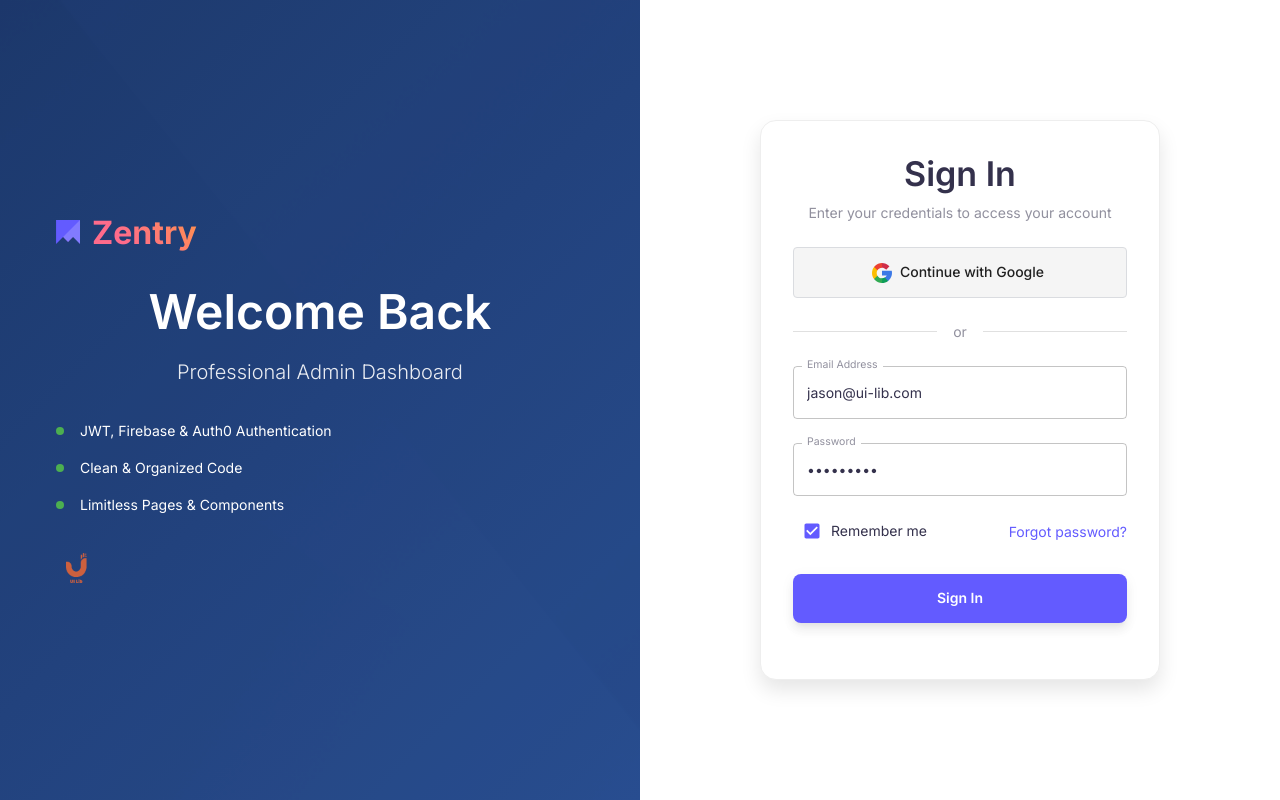
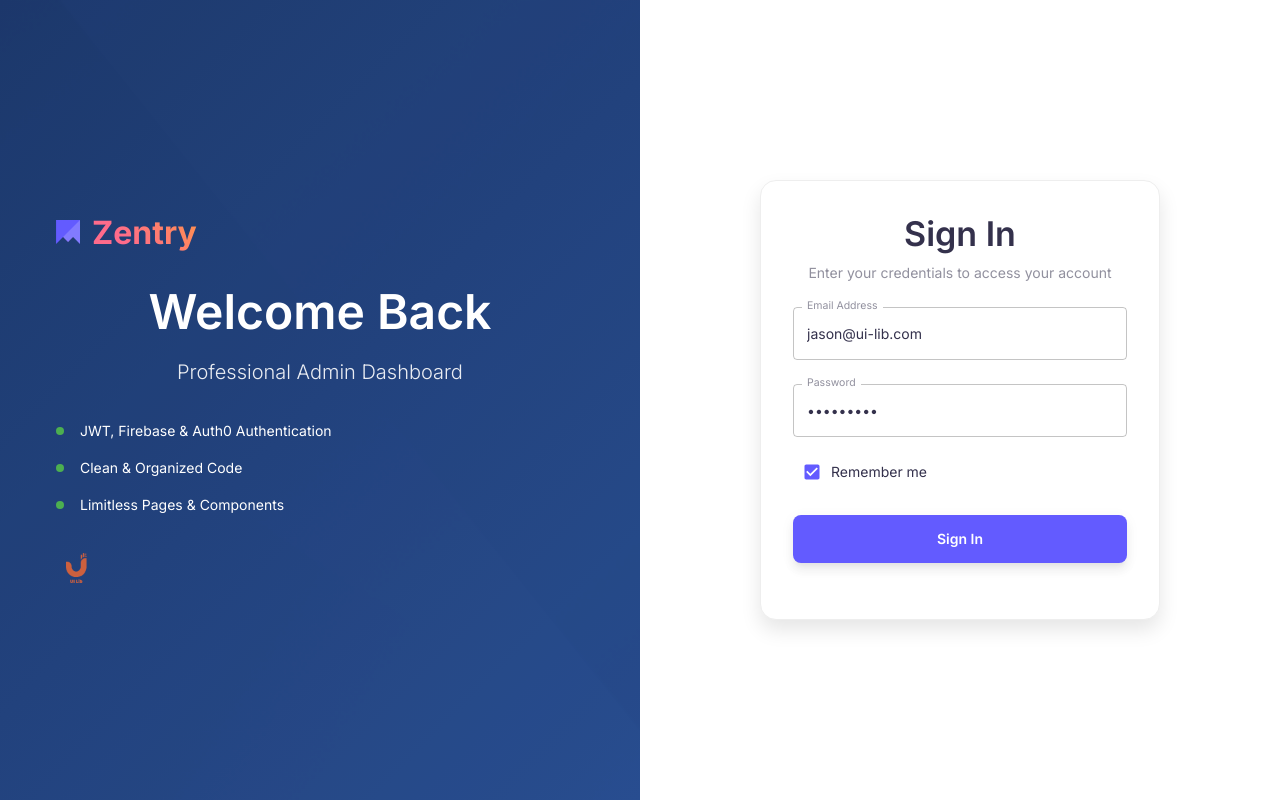
Before and after one commit to SEP490-SU25-G16/zentry-web, a React (Vite) app: page /session/signin in a window 1280 px wide. Built offline with nearby package versions, Linux system fonts and the light colour scheme; no server answers; a small style sheet from the web is missing; what axios-mock-adapter would draw is missing.

Commit message:
remove login by google and enroll student

```diff
--- a/src/app/views/schedules/components/ClassDetailPage.jsx
+++ b/src/app/views/schedules/components/ClassDetailPage.jsx
@@ -431,7 +431,7 @@ const ClassDetailPage = () => {
         <Typography variant="h4" component="h1" sx={{ flexGrow: 1 }}>
           Class Details
         </Typography>
-        <Button
+        {/* <Button
           variant="contained"
           onClick={handleEnrollStudent}
           startIcon={<PersonAddIcon />}
@@ -443,7 +443,7 @@ const ClassDetailPage = () => {
           }}
         >
           Enroll Students
-        </Button>
+        </Button> */}
         <Button
           variant="outlined"
           onClick={handleOpenAssignLecturer}
--- a/src/app/views/sessions/login/FirebaseLogin.jsx
+++ b/src/app/views/sessions/login/FirebaseLogin.jsx
@@ -1,24 +1,19 @@
-import { NavLink, useLocation, useNavigate } from "react-router-dom";
+import { Formik } from "formik";
 import { useSnackbar } from "notistack";
-import { Formik } from "formik";
+import { useLocation, useNavigate } from "react-router-dom";
 import * as Yup from "yup";
 
+import LoadingButton from "@mui/lab/LoadingButton";
 import Box from "@mui/material/Box";
-import Card from "@mui/material/Card";
-import Grid from "@mui/material/Grid2";
 import Button from "@mui/material/Button";
 import Checkbox from "@mui/material/Checkbox";
+import Container from "@mui/material/Container";
+import Paper from "@mui/material/Paper";
+import { styled, useTheme } from "@mui/material/styles";
 import TextField from "@mui/material/TextField";
 import Typography from "@mui/material/Typography";
-import Container from "@mui/material/Container";
-import Paper from "@mui/material/Paper";
-import Divider from "@mui/material/Divider";
-import { styled, useTheme } from "@mui/material/styles";
-import LoadingButton from "@mui/lab/LoadingButton";
 // GLOBAL CUSTOM COMPONENTS
 import MatxLogo from "app/components/MatxLogo";
-import MatxDivider from "app/components/MatxDivider";
-import { Paragraph, Span } from "app/components/Typography";
 // GLOBAL CUSTOM HOOKS
 import useAuth from "app/hooks/useAuth";
 
@@ -222,7 +217,7 @@ export default function FirebaseLogin() {
             </Typography>
           </Box>
 
-          <GoogleButton
+          {/* <GoogleButton
             fullWidth
             variant="outlined"
             onClick={handleGoogleLogin}
@@ -230,15 +225,15 @@ export default function FirebaseLogin() {
             sx={{ mb: 3, py: 1.5 }}
           >
             Continue with Google
-          </GoogleButton>
+          </GoogleButton> */}
 
-          <Box sx={{ display: "flex", alignItems: "center", mb: 3 }}>
+          {/* <Box sx={{ display: "flex", alignItems: "center", mb: 3 }}>
             <Divider sx={{ flex: 1 }} />
             <Typography variant="body2" sx={{ mx: 2, color: "text.secondary" }}>
               or
             </Typography>
             <Divider sx={{ flex: 1 }} />
-          </Box>
+          </Box> */}
 
           <Formik
             onSubmit={handleFormSubmit}
@@ -301,7 +296,7 @@ export default function FirebaseLogin() {
                     <Typography variant="body2">Remember me</Typography>
                   </Box>
 
-                  <NavLink
+                  {/* <NavLink
                     to="/session/forgot-password"
                     style={{
                       color: theme.palette.primary.main,
@@ -310,7 +305,7 @@ export default function FirebaseLogin() {
                     }}
                   >
                     Forgot password?
-                  </NavLink>
+                  </NavLink> */}
                 </Box>
 
                 <LoadingButton
--- a/src/services/classes.service.js
+++ b/src/services/classes.service.js
@@ -101,7 +101,7 @@ const ClassServices = {
       console.error("Error enrolling student:", error);
       return {
         data: null,
-        error: error.response ? error.response.data?.errors : "Network Error"
+        error: error.response ? error.response.data?.Error?.Message : "Network Error"
       };
     }
   },
```
